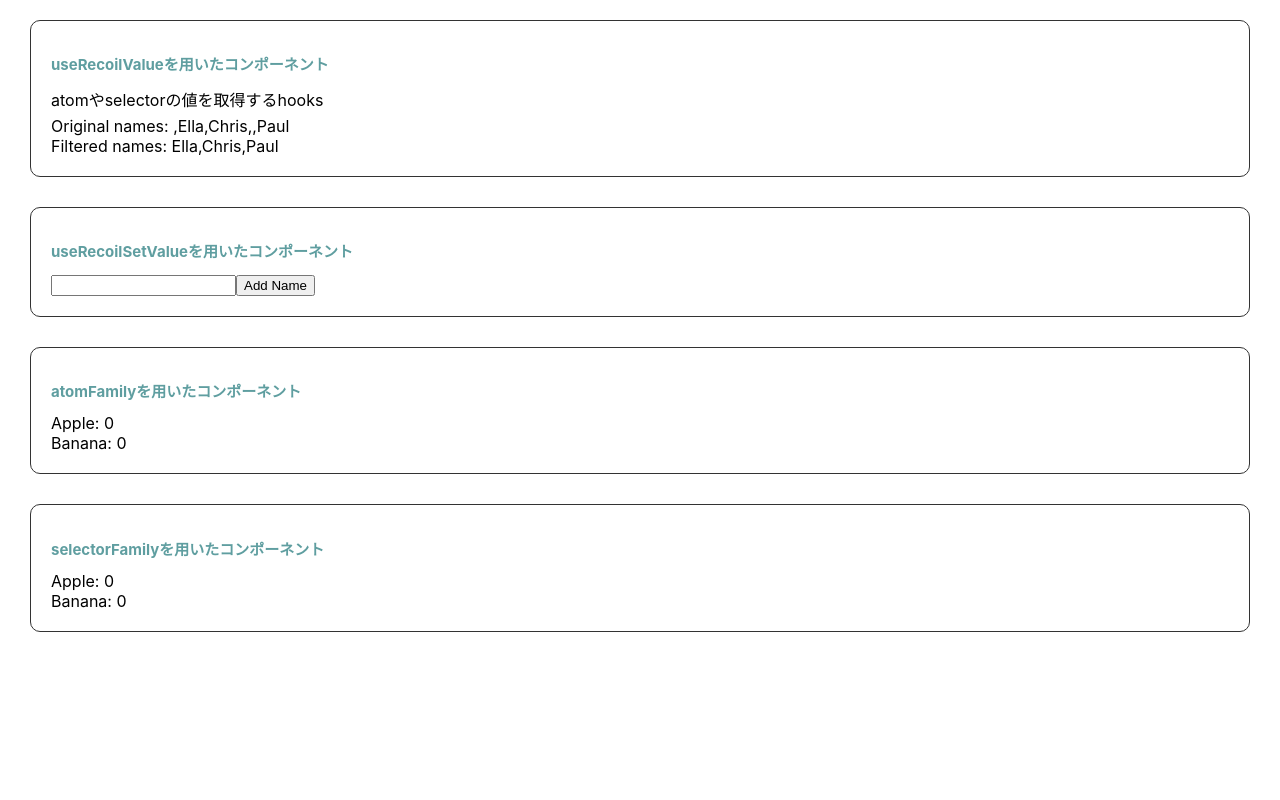
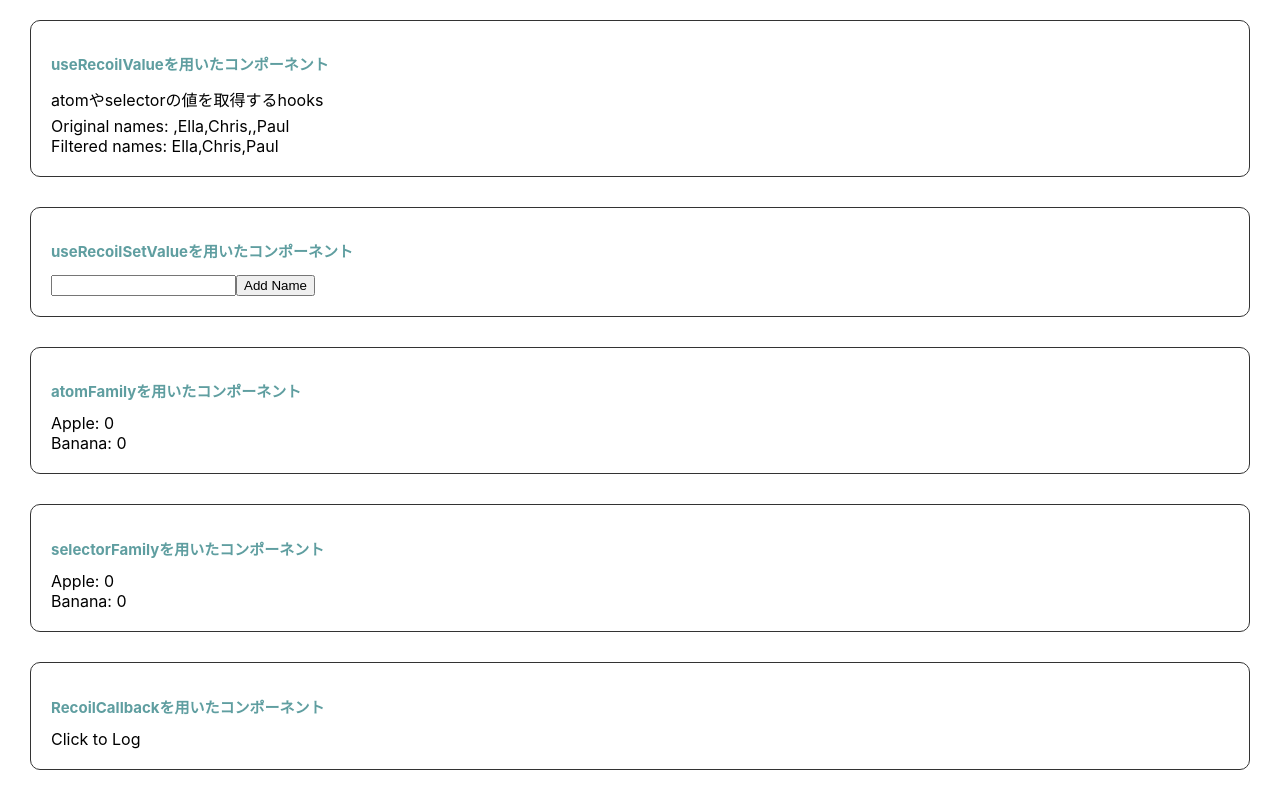
Before and after one commit to yugo-ibuki/recoil-playground, a React (Create React App) app: page / in a window 1280 px wide. Shown: the part 414-1214 px from the top of the page. Before the commit the page ends 1076 px from the top, so only its background shows below. Built offline with nearby package versions, Linux system fonts and the light colour scheme.

Commit message:
useRecoilCallback

```diff
--- a/src/App.js
+++ b/src/App.js
@@ -14,6 +14,7 @@ import DebugObserver from "./debug/Debounce";
 import TimeTravelObserver from "./debug/snapshot";
 import ElementListItem from "./components/atomFamily";
 import SelectorFamilies from "./components/selecotorFamily";
+import DataLog from "./components/RecoilCallback";
 import './index.css';
 
 function App() {
@@ -46,6 +47,10 @@ function App() {
           <h2>selectorFamilyを用いたコンポーネント</h2>
           <SelectorFamilies />
         </div>
+        <div className="block">
+          <h2>RecoilCallbackを用いたコンポーネント</h2>
+          <DataLog />
+        </div>
       </div>
       {/*<TimeTravelObserver />*/}
     </RecoilRoot>
--- /dev/null
+++ b/src/components/RecoilCallback.jsx
@@ -0,0 +1,25 @@
+import React from 'react';
+import {
+  atom,
+  useRecoilCallback
+} from 'recoil';
+
+const userDataState = atom({
+  key: 'sample/userData',
+  default: {name: 'John'}
+})
+
+const UserDataLogger = () => {
+  const getUserData = useRecoilCallback(({snapshot}) => async () => {
+    const {name} = await snapshot.getPromise(userDataState);
+    console.log(name);
+  }, []);
+
+  return <div onClick={getUserData}>Click to Log</div>;
+};
+
+const DataLog = () => (
+  <UserDataLogger/>
+);
+
+export default DataLog;
```
